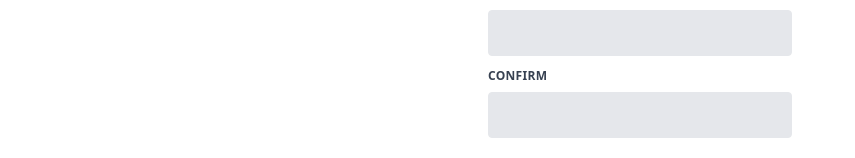
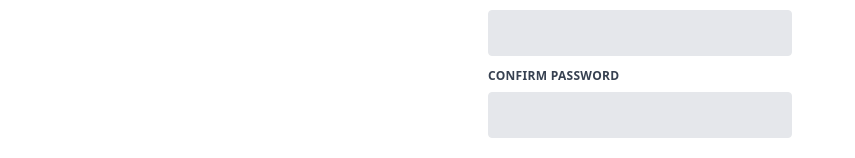
Before and after one commit to lehelen19/stocks-frontend, a React (Create React App) app: page /watchlists/1 in a window 1280 px wide. Both pictures are taken after a click on the button "Want to create an account?". Shown: the part 283-441 px from the top of the page, without its empty margins (0-855 px from the left). Built offline with nearby package versions, Linux system fonts and the light colour scheme.

Commit message:
Add confirm password text

```diff
--- a/src/components/SignUpForm/SignUpForm.js
+++ b/src/components/SignUpForm/SignUpForm.js
@@ -95,7 +95,7 @@ export default class SignUpForm extends Component {
               htmlFor="confirm"
               className="block uppercase tracking-wide text-gray-700 text-xs font-bold mb-2"
             >
-              Confirm
+              Confirm Password
             </label>
             <input
               type="password"
```
